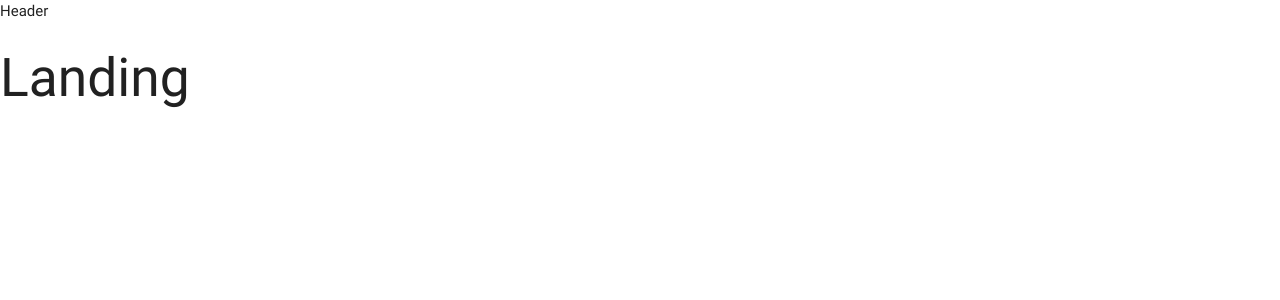
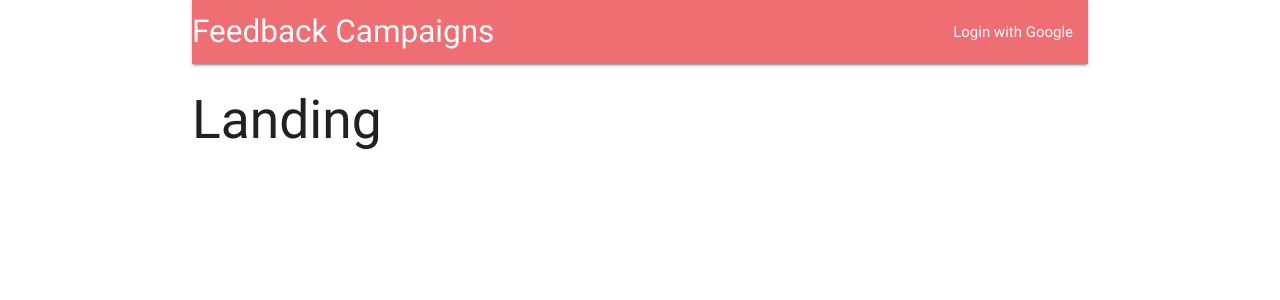
Before and after one commit to BradleyJHumble/FeedbackCampaigns, a React (Create React App) app in the folder client/: page / in a window 1280 px wide. Shown: the top 300 px of the page. Built offline with nearby package versions, Linux system fonts and the light colour scheme.

Commit message:
Header Design - Basic

```diff
--- a/client/src/components/App.js
+++ b/client/src/components/App.js
@@ -11,7 +11,7 @@ const Landing = () => <h2> Landing </h2>
 
 const App = () => {
 	return (
-			<div>
+			<div className="container">
 			  <BrowserRouter>
 			  <div>
 			  	<Header />
--- a/client/src/components/Header.js
+++ b/client/src/components/Header.js
@@ -3,9 +3,18 @@ import React, { Component } from 'react';
 class Header extends Component { // simple for testing
 	render() {
 		return (
-				<div>
-					Header
-				</div>
+				<nav>
+					<div className= "nav-wrapper">
+					<a className="left brand-logo">
+					Feedback Campaigns
+					</a> {/* ends left brand-logo */}
+					<ul className="right">
+						<li>
+							<a> Login with Google </a>
+						</li>
+					</ul>
+					</div> {/* ends nav-wrapper */}
+				</nav>
 		);
 	}
 }
```
Also changed, not shown: 1 other file (tests, documents, lock files or other folders).
